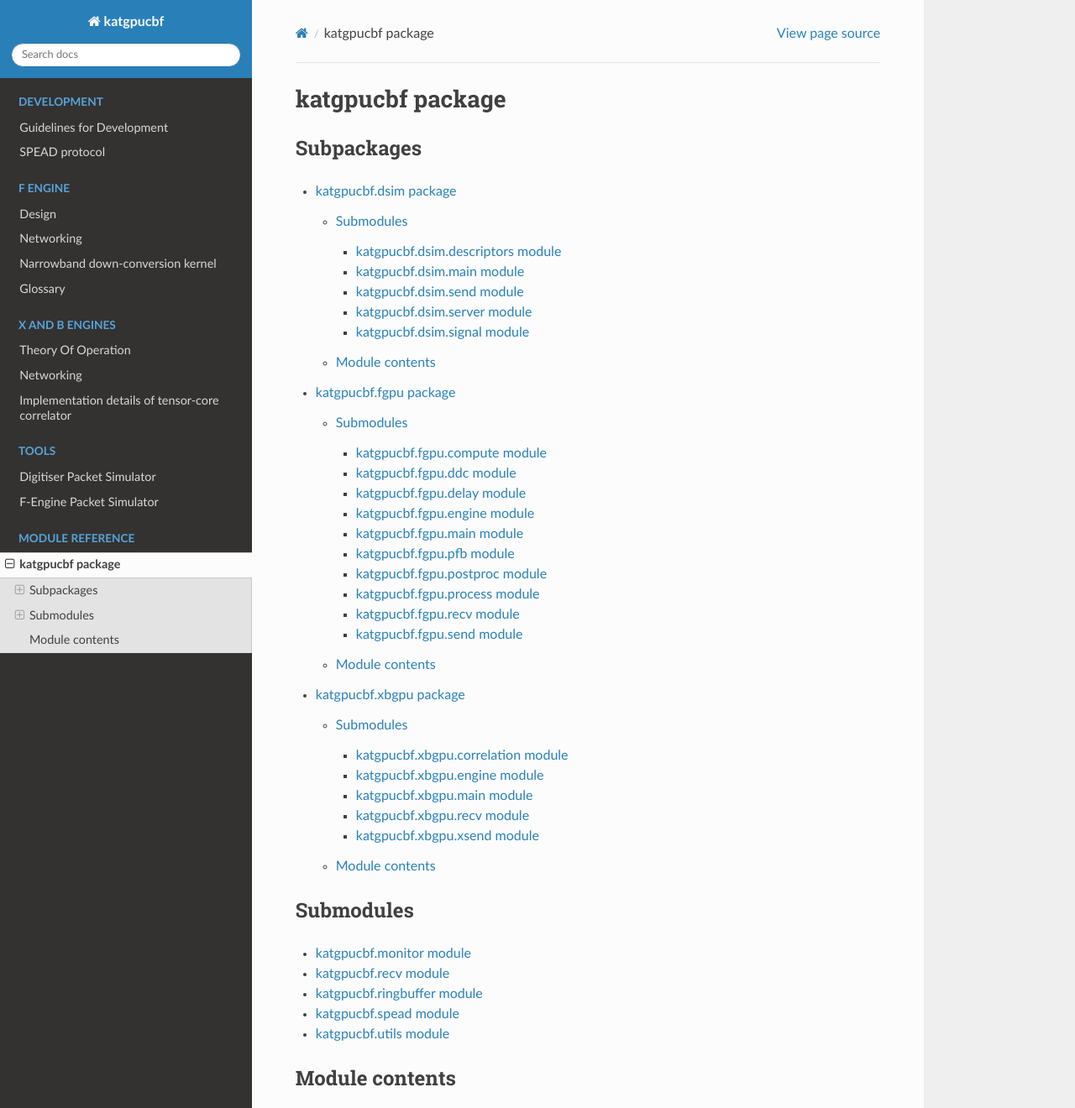
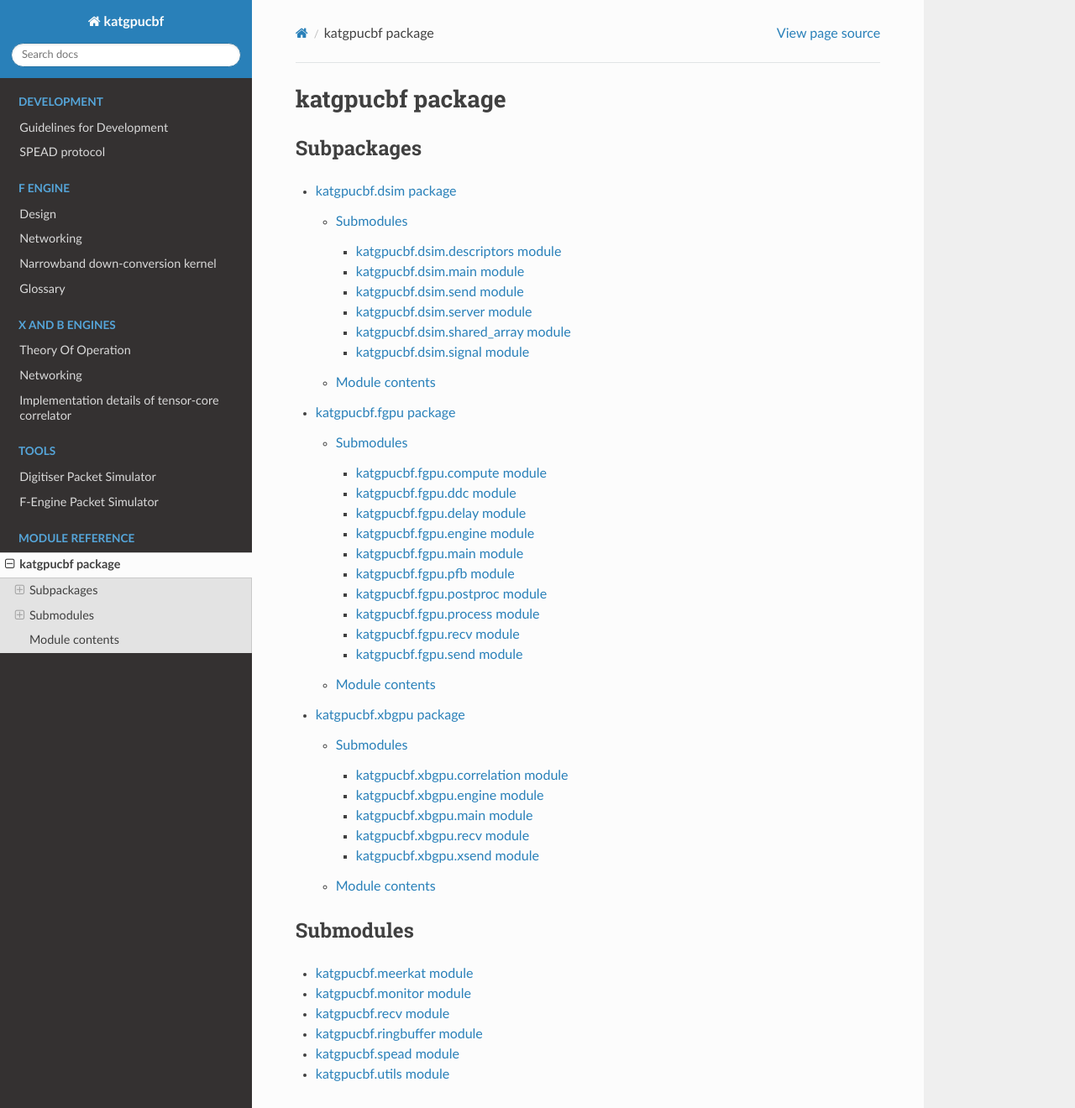
Before and after one commit to ska-sa/katgpucbf, a Sphinx documentation site: the page built from doc/katgpucbf.rst, in a window 1280 px wide and 1400 px high, cut to the strip 0-1320 px from the top of the window. Shown: the whole strip at 84% size. Built offline with Sphinx 7.4.7 and the Read the Docs theme 2.0.0, drawn with Linux system fonts in a browser that asks for light colours; formulas are drawn with MathJax 3; the version number could not be read and is left out.

Commit message:
Update Sphinx apidocs with new modules
The katgpucbf.meerkat and katgpucbf.dsim.shared_array modules weren't
updated in the apidocs when they were added.

```diff
--- a/doc/katgpucbf.dsim.rst
+++ b/doc/katgpucbf.dsim.rst
@@ -11,6 +11,7 @@ Submodules
    katgpucbf.dsim.main
    katgpucbf.dsim.send
    katgpucbf.dsim.server
+   katgpucbf.dsim.shared_array
    katgpucbf.dsim.signal
 
 Module contents
--- /dev/null
+++ b/doc/katgpucbf.dsim.shared_array.rst
@@ -0,0 +1,7 @@
+katgpucbf.dsim.shared\_array module
+===================================
+
+.. automodule:: katgpucbf.dsim.shared_array
+   :members:
+   :undoc-members:
+   :show-inheritance:
--- a/doc/katgpucbf.rst
+++ b/doc/katgpucbf.rst
@@ -17,6 +17,7 @@ Submodules
 .. toctree::
    :maxdepth: 4
 
+   katgpucbf.meerkat
    katgpucbf.monitor
    katgpucbf.recv
    katgpucbf.ringbuffer
```
Also changed, not shown: doc/katgpucbf.meerkat.rst (added, +7 -0 lines).
